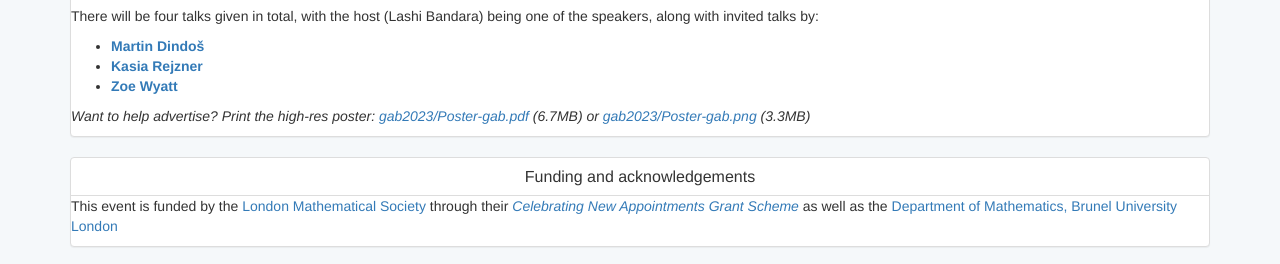
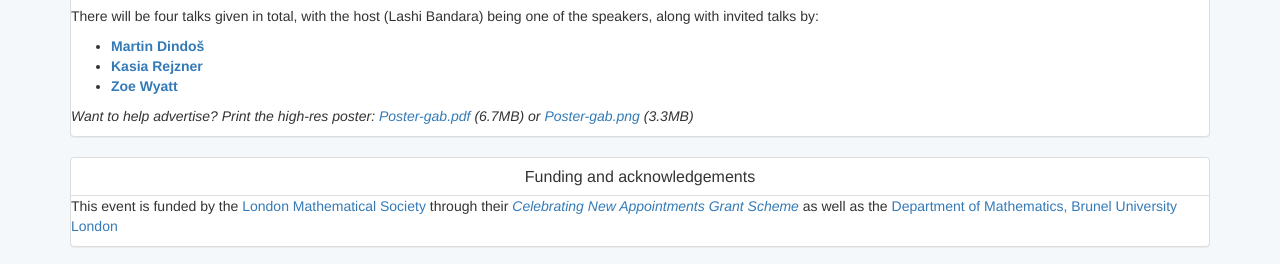
Before and after one commit to lashi-bandara/lashi-bandara.github.io, a Jekyll site: the page built from toc/outreach/events/geometryanalysisbrunel.html, in a window 1280 px wide. Shown: the part 1972-2236 px from the top of the page. Built offline with Jekyll 4.4.1, drawn with Linux system fonts in a browser that asks for light colours.

Commit message:
link fix

```diff
--- a/toc/outreach/events/geometryanalysisbrunel.html
+++ b/toc/outreach/events/geometryanalysisbrunel.html
@@ -67,7 +67,7 @@ The aim of this meeting is to bring together participants who have interest in g
 </p>
 
 <p></p>
-<p> <em> Want to help advertise? Print the high-res poster: <a href="Poster-gab.pdf">gab2023/Poster-gab.pdf</a> (6.7MB) or <a href="Poster-gab.png">gab2023/Poster-gab.png</a> (3.3MB)</em></p>
+<p> <em> Want to help advertise? Print the high-res poster: <a href="gab2023/Poster-gab.pdf">Poster-gab.pdf</a> (6.7MB) or <a href="gab2023/Poster-gab.png">Poster-gab.png</a> (3.3MB)</em></p>
 
 
 </div>
```
